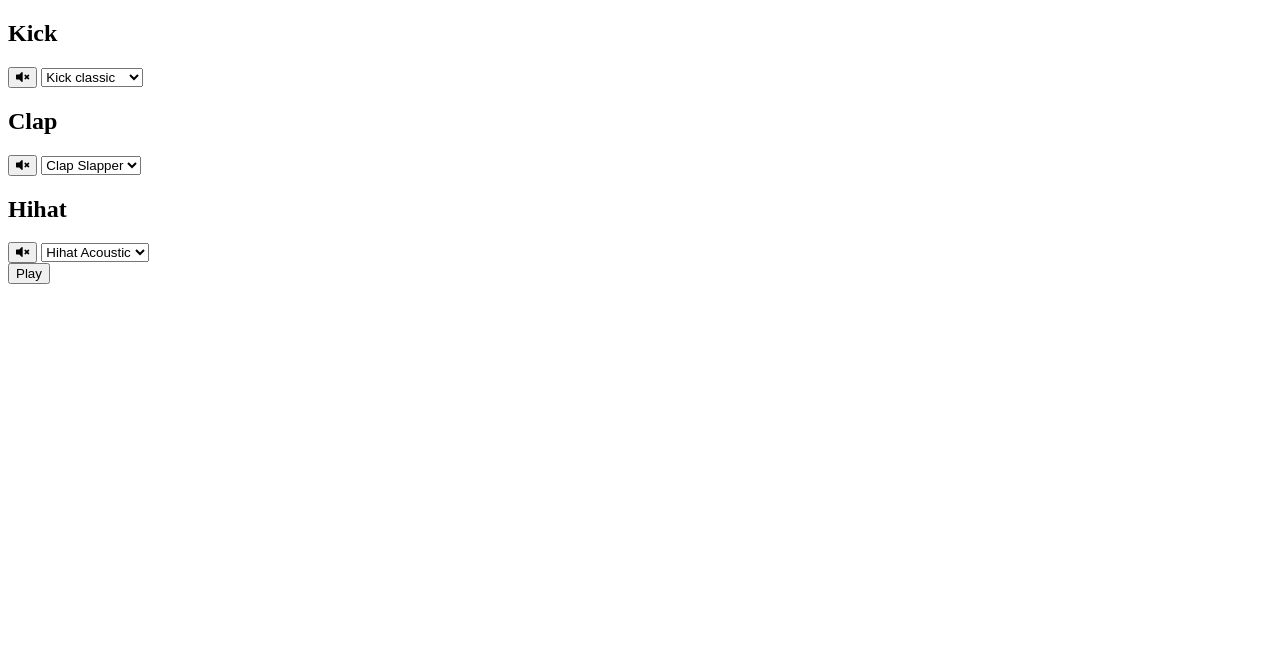
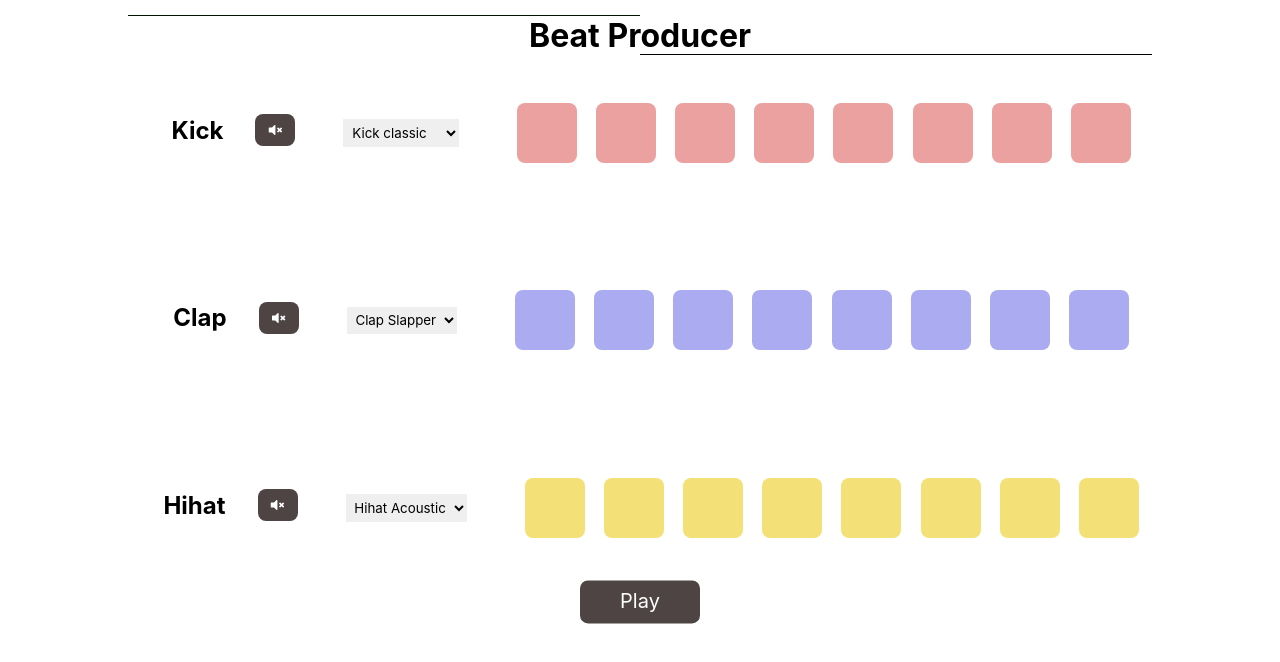
Before and after one commit to AryanShinde/BeatProducer, a plain HTML site: page index.html in a window 1280 px wide. Drawn offline with Linux system fonts and the light colour scheme.

Commit message:
style: almost done (UI) 👌

```diff
--- a/index.html
+++ b/index.html
@@ -10,7 +10,7 @@
 </head>
 
 <body>
-
+    <h1>Beat Producer</h1>
     <!--KICK STARTS-->
     <div class="sequencer">
         <div class="kick-track">
@@ -92,9 +92,10 @@
             </div>
         </div>
         <!--HIHAT ENDS-->
+        <button class="play">Play</button>
     </div>
 
-    <button class="play">Play</button>
+
     <audio class="kick-sound" src="./sounds/kick-acoustic01.wav">Kick</audio>
     <audio class="clap-sound" src="./sounds/clap-808.wav">Clap</audio>
     <audio class="hihat-sound" src="./sounds/hihat-acoustic01.wav">Hihat</audio>
--- a/styles.css
+++ b/styles.css
@@ -0,0 +1,122 @@
+* {
+    margin: 0px;
+    padding: 0px;
+    box-sizing: border-box;
+    font-family:-apple-system, BlinkMacSystemFont, 'Segoe UI', Roboto, Oxygen, Ubuntu, Cantarell, 'Open Sans', 'Helvetica Neue', sans-serif;
+}
+h1{
+    display: flex;
+    justify-content: center;
+    margin-bottom: -3rem;
+    margin-top: 1rem;
+    white-space: nowrap;
+    padding: 0rem 2rem;
+    position: relative;
+}
+h1::before{
+    content:'';
+    position: absolute;
+    background-color: rgb(0, 20, 0);
+    width: 40%;
+    height: 1px;
+    bottom:100%;
+    left:10%;
+
+}
+h1::after{
+    content:'';
+    position: absolute;
+    background-color: black;
+    width: 40%;
+    height: 1px;
+    bottom:0%;
+    right:10%;
+}
+
+.controls {
+    display: flex;
+    margin: 2rem;
+
+}
+
+
+.pad {
+    width: 60px;
+    height: 60px;
+    margin: 0.6rem;
+    border-radius: 0.5rem;
+    cursor: pointer;
+
+}
+
+.kick,
+.clap,
+.hihat {
+    display: flex;
+    flex-wrap: wrap;
+    flex-shrink: 20;
+    justify-content: center;
+}
+
+.kick-track,
+.clap-track,
+.hihat-track {
+    display: flex;
+    justify-content: center;
+    align-items: center;
+    margin-top: 4rem;
+    flex-wrap: wrap;
+
+}
+
+.kick-pad {
+    background-color: rgb(236, 161, 161);
+}
+.clap-pad{
+    background-color: rgb(171, 171, 241);
+}
+.hihat-pad{
+    background-color: rgb(243, 225, 120);
+}
+select,.mute
+{
+    margin: 1rem;
+    max-height: 2rem;
+    cursor: pointer;
+}
+select{
+    padding: 0.3rem;
+    border: none;
+}
+select:hover
+{
+    border: 1px solid black;
+    border-radius: 0.5rem;
+}
+.mute{
+    width: 40px;
+    padding: 0.5rem;
+    margin: 0.7rem 2rem;
+    background-color: rgb(78, 68, 68);
+    color: white;
+    border: none;
+    border-radius: 0.5rem;
+
+}
+h2{
+    margin-top: 0.8rem;
+}
+.play{
+    position: absolute;
+    left: 50%;
+    transform: translate(-50%,-50%);
+    border: none;
+    background-color: rgb(78, 68, 68);
+    padding: 0.6rem;
+    font-size: 20px;
+    margin-top: 2rem;
+    color: white;
+    border-radius: 0.5rem;
+    width: 120px;
+    cursor: pointer;
+}
```
